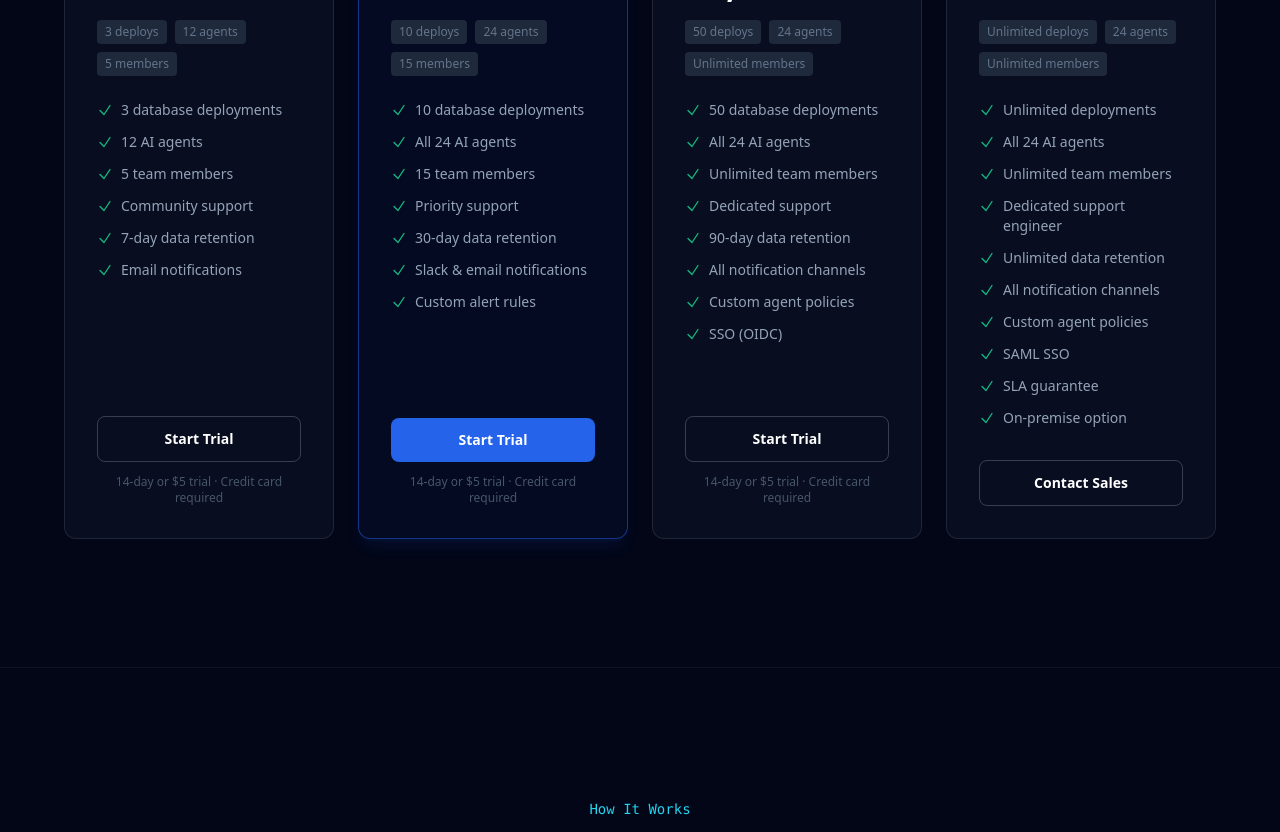
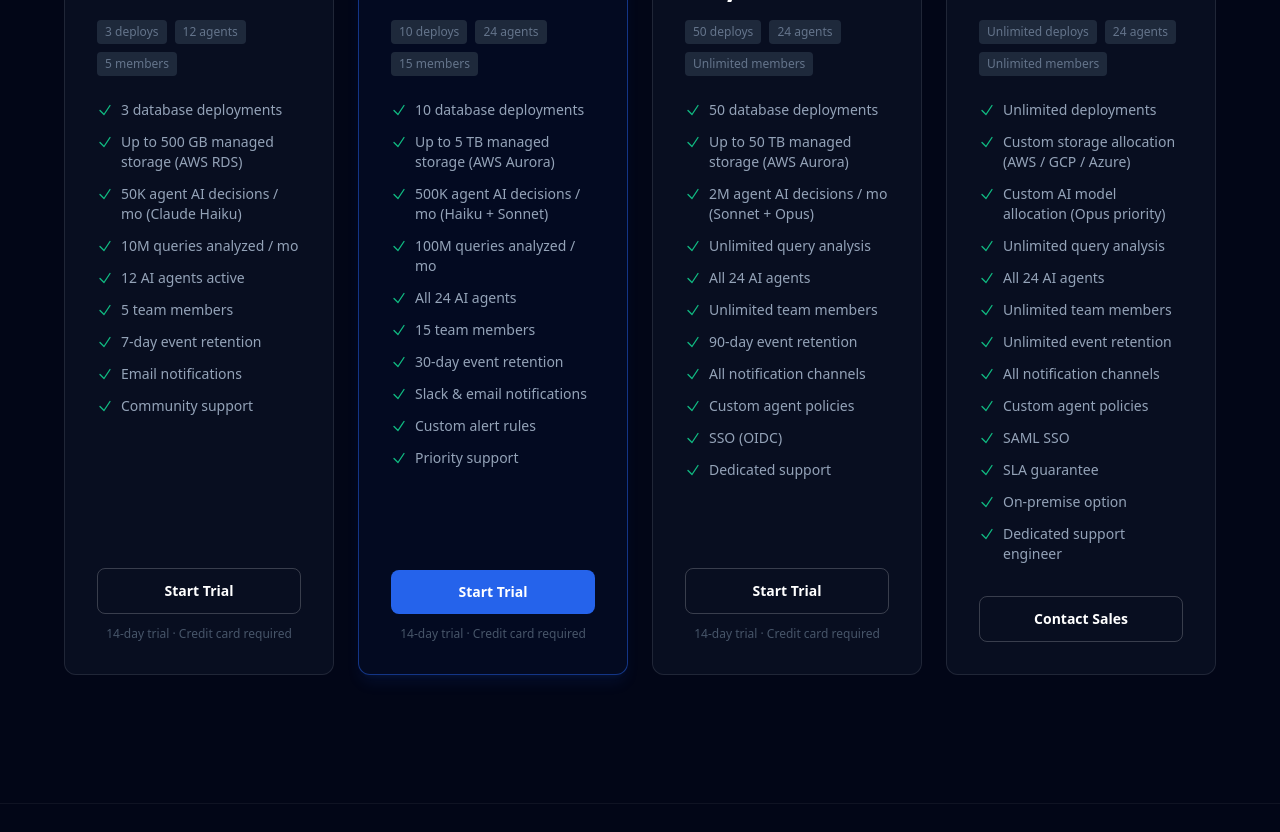
Before and after one commit to DevelopmentLife/gridmind, a Next.js app in the folder gridmind-site/: page / in a window 1280 px wide. Shown: the part 3640-4472 px from the top of the page. Built offline with nearby package versions, Linux system fonts and the light colour scheme; no server answers.

Commit message:
feat(site): usage-based pricing tiers (AWS/Anthropic/Claude), remove $5 trial cap

```diff
--- a/gridmind-site/components/PricingSection.tsx
+++ b/gridmind-site/components/PricingSection.tsx
@@ -30,7 +30,7 @@ export default function PricingSection() {
             Simple, Transparent Pricing
           </h2>
           <p className="mt-4 text-lg text-slate-400">
-            14-day trial or $5 — whichever comes first. Credit card required.
+            14-day trial on every plan. Cancel anytime. Credit card required.
           </p>
 
           {/* Billing toggle */}
@@ -154,7 +154,7 @@ export default function PricingSection() {
                 </a>
                 {!isEnterprise && (
                   <p className="mt-3 text-center text-xs text-slate-600">
-                    14-day or $5 trial · Credit card required
+                    14-day trial · Credit card required
                   </p>
                 )}
               </motion.div>
--- a/gridmind-site/data/pricing.ts
+++ b/gridmind-site/data/pricing.ts
@@ -11,11 +11,14 @@ export const pricingPlans: readonly PricingPlan[] = [
     highlighted: false,
     features: [
       "3 database deployments",
-      "12 AI agents",
+      "Up to 500 GB managed storage (AWS RDS)",
+      "50K agent AI decisions / mo (Claude Haiku)",
+      "10M queries analyzed / mo",
+      "12 AI agents active",
       "5 team members",
+      "7-day event retention",
+      "Email notifications",
       "Community support",
-      "7-day data retention",
-      "Email notifications",
     ],
     cta: "Start Trial",
     ctaHref: "/register",
@@ -30,12 +33,15 @@ export const pricingPlans: readonly PricingPlan[] = [
     highlighted: true,
     features: [
       "10 database deployments",
+      "Up to 5 TB managed storage (AWS Aurora)",
+      "500K agent AI decisions / mo (Haiku + Sonnet)",
+      "100M queries analyzed / mo",
       "All 24 AI agents",
       "15 team members",
-      "Priority support",
-      "30-day data retention",
+      "30-day event retention",
       "Slack & email notifications",
       "Custom alert rules",
+      "Priority support",
     ],
     cta: "Start Trial",
     ctaHref: "/register",
@@ -50,13 +56,16 @@ export const pricingPlans: readonly PricingPlan[] = [
     highlighted: false,
     features: [
       "50 database deployments",
+      "Up to 50 TB managed storage (AWS Aurora)",
+      "2M agent AI decisions / mo (Sonnet + Opus)",
+      "Unlimited query analysis",
       "All 24 AI agents",
       "Unlimited team members",
-      "Dedicated support",
-      "90-day data retention",
+      "90-day event retention",
       "All notification channels",
       "Custom agent policies",
       "SSO (OIDC)",
+      "Dedicated support",
     ],
     cta: "Start Trial",
     ctaHref: "/register",
@@ -71,15 +80,18 @@ export const pricingPlans: readonly PricingPlan[] = [
     highlighted: false,
     features: [
       "Unlimited deployments",
+      "Custom storage allocation (AWS / GCP / Azure)",
+      "Custom AI model allocation (Opus priority)",
+      "Unlimited query analysis",
       "All 24 AI agents",
       "Unlimited team members",
-      "Dedicated support engineer",
-      "Unlimited data retention",
+      "Unlimited event retention",
       "All notification channels",
       "Custom agent policies",
       "SAML SSO",
       "SLA guarantee",
       "On-premise option",
+      "Dedicated support engineer",
     ],
     cta: "Contact Sales",
     ctaHref: "mailto:sales@gridmindai.dev",
```
